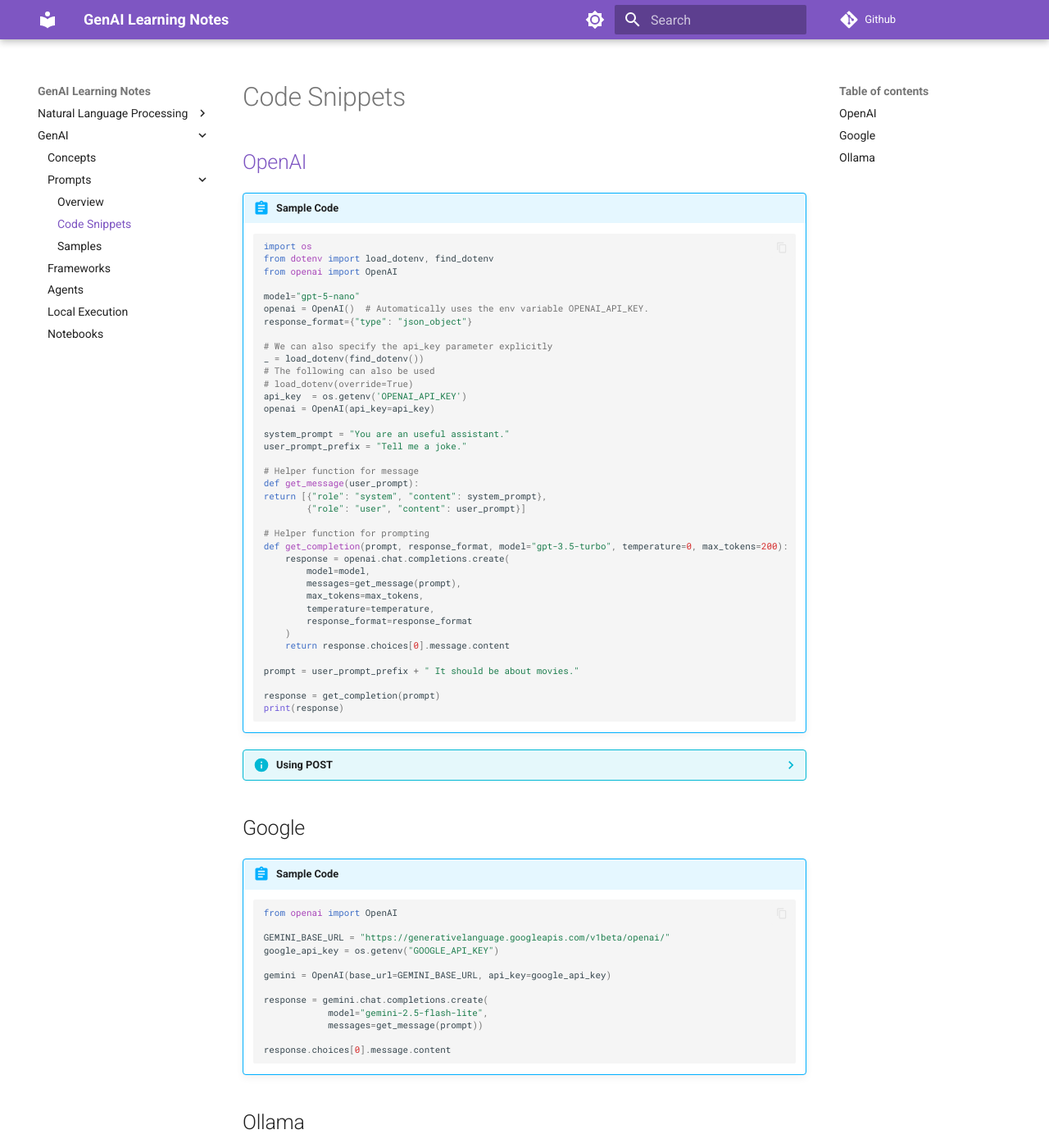
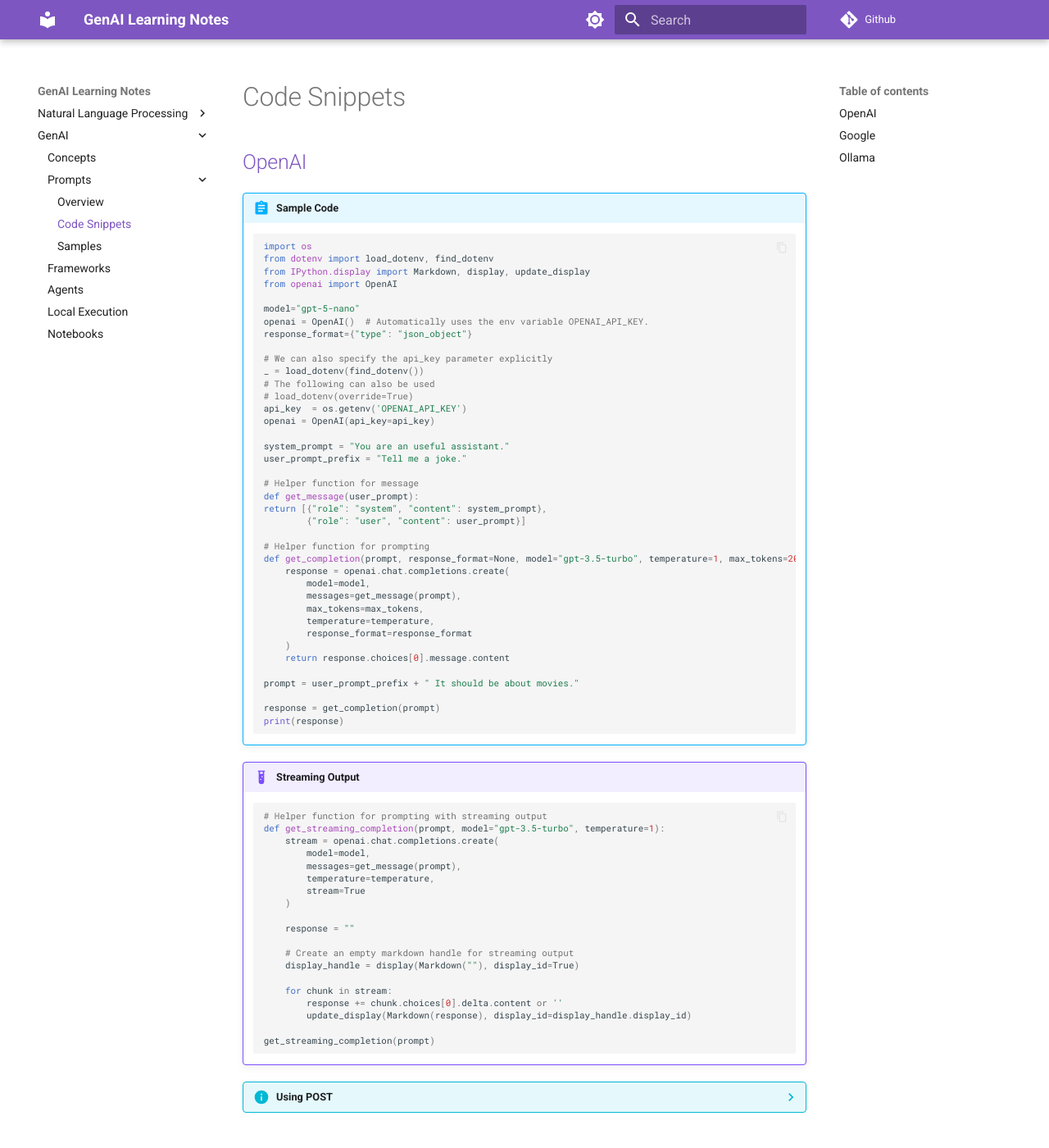
Before and after one commit to paulang1807/learn-genai, an MkDocs documentation site: the page built from docs/prompt-code.md, in a window 1280 px wide and 1400 px high. Shown: the whole window at 82% size. Built offline with MkDocs 1.6.1 and Material for MkDocs 9.7.7, drawn with Linux system fonts in a browser that asks for light colours; comment, search, counter and statistics services are not loaded.

Commit message:
Streaming output sample

````diff
--- a/docs/prompt-code.md
+++ b/docs/prompt-code.md
@@ -3,6 +3,7 @@
     ```python
     import os
     from dotenv import load_dotenv, find_dotenv
+    from IPython.display import Markdown, display, update_display
     from openai import OpenAI
 
     model="gpt-5-nano"
@@ -25,7 +26,7 @@
             {"role": "user", "content": user_prompt}]
 
     # Helper function for prompting
-    def get_completion(prompt, response_format, model="gpt-3.5-turbo", temperature=0, max_tokens=200):
+    def get_completion(prompt, response_format=None, model="gpt-3.5-turbo", temperature=1, max_tokens=200):
         response = openai.chat.completions.create(
             model=model,
             messages=get_message(prompt),
@@ -39,7 +40,29 @@
 
     response = get_completion(prompt)
     print(response)
+    ```
 
+!!! example "Streaming Output"
+    ```python
+    # Helper function for prompting with streaming output
+    def get_streaming_completion(prompt, model="gpt-3.5-turbo", temperature=1):
+        stream = openai.chat.completions.create(
+            model=model,
+            messages=get_message(prompt),
+            temperature=temperature,
+            stream=True
+        )
+
+        response = ""
+
+        # Create an empty markdown handle for streaming output
+        display_handle = display(Markdown(""), display_id=True)
+
+        for chunk in stream:
+            response += chunk.choices[0].delta.content or ''
+            update_display(Markdown(response), display_id=display_handle.display_id)
+
+    get_streaming_completion(prompt)
     ```
 
 ??? info "Using POST"
````
